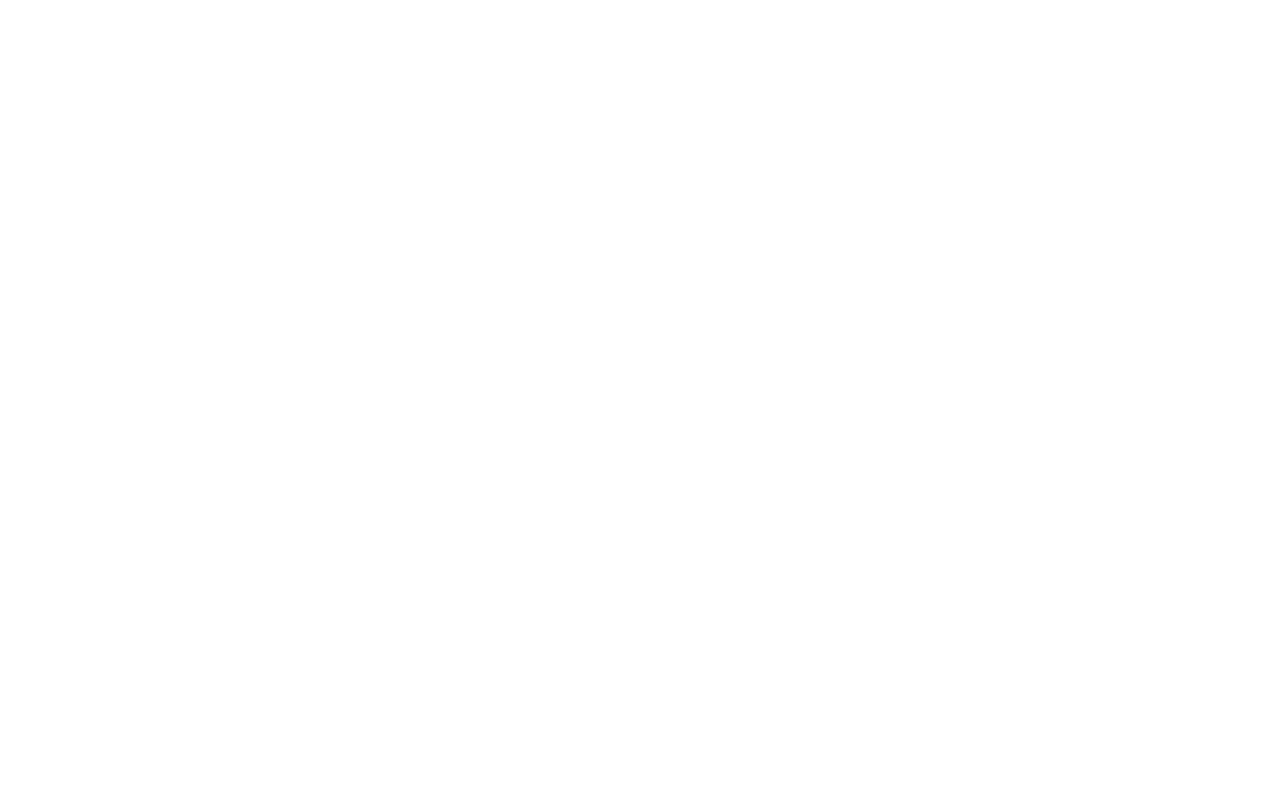
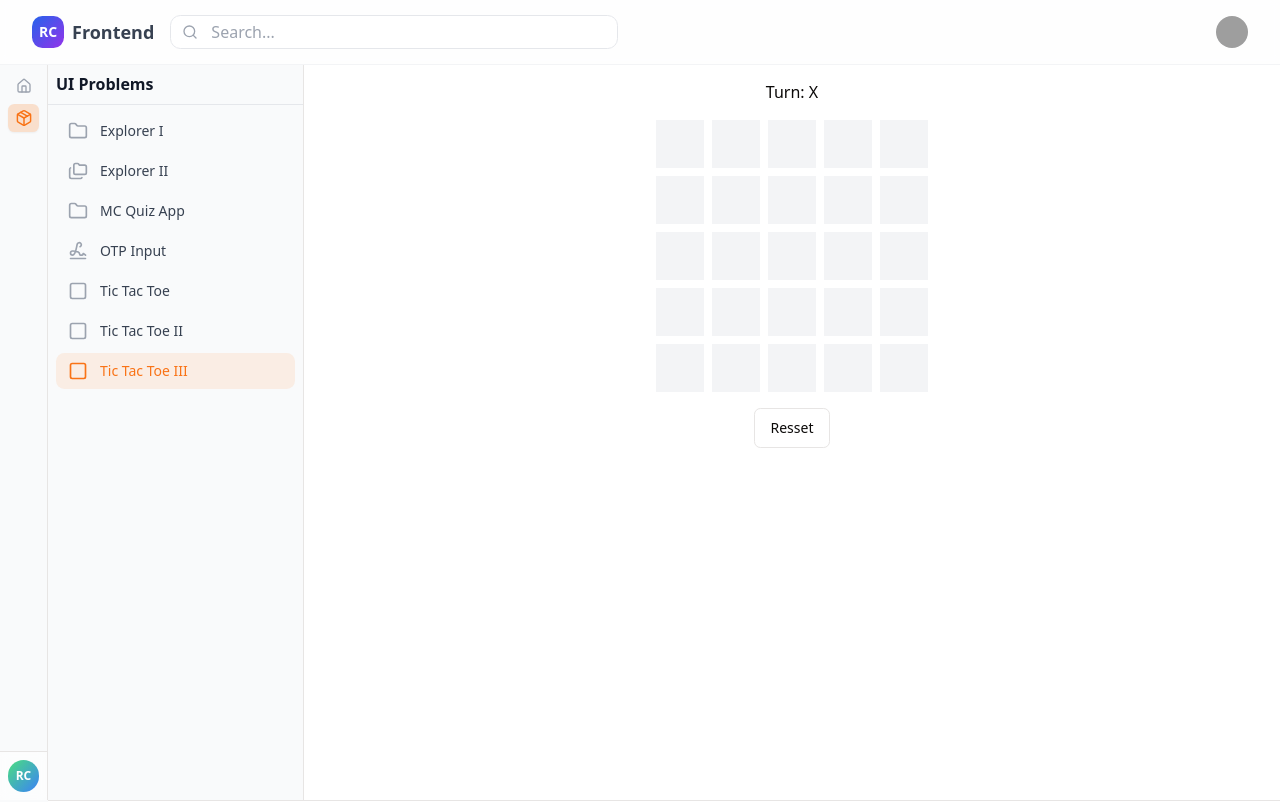
Before and after one commit to sachinrk04/UI-Problems-New, a React (Vite) app: page /ui-problems/tic-tac-toe-iii in a window 1280 px wide. Before the commit this address had no page. Shown: the top 802 px of the page. Built offline with nearby package versions, Linux system fonts and the light colour scheme; grey boxes are pictures that could not be loaded.

Commit message:
tic tac toe - III done

```diff
--- a/src/App.tsx
+++ b/src/App.tsx
@@ -9,6 +9,7 @@
 import { Toaster } from "./components/ui/sonner";
 import TicTacToe from "./pages/UIProblems/TicTacToe";
 import TicTacToeII from "./pages/UIProblems/TicTacToeII";
+import TicTacToeIII from "./pages/UIProblems/TicTacToeIII";
 
 function App() {
   return (
@@ -23,6 +24,7 @@
             <Route path="otp-input" element={<OtpInput />} />
             <Route path="tic-tac-toe" element={<TicTacToe />} />
             <Route path="tic-tac-toe-ii" element={<TicTacToeII />} />
+            <Route path="tic-tac-toe-iii" element={<TicTacToeIII />} />
           </Route>
         </Route>
       </Routes>
--- a/src/pages/UIProblems/TicTacToeII.tsx
+++ b/src/pages/UIProblems/TicTacToeII.tsx
@@ -40,7 +40,7 @@
 
     // Col
     for (let i = 0; i < size; i++) {
-      if (board[colIndex][i] !== player) colWinner = false;
+      if (board[i][colIndex] !== player) colWinner = false;
     }
 
     // Main diagonal
--- /dev/null
+++ b/src/pages/UIProblems/TicTacToeIII.tsx
@@ -0,0 +1,109 @@
+import { useState } from "react";
+import { Button } from "@/components/ui/button";
+
+const createBoard = (n: number) =>
+  Array.from({ length: n }, () => Array(n).fill(null));
+
+const TicTacToeIII = ({ N = 5, M = 4 }) => {
+  const [board, setBoard] = useState(() => createBoard(N));
+  const [currentPlayer, setCurrentPlayer] = useState("X");
+  const [winner, setWinner] = useState<any>(null);
+  const [moves, setMoves] = useState(0);
+
+  const directions = [
+    [0, 1], // →
+    [1, 0], // ↓
+    [1, 1], // ↘
+    [1, -1], // ↙
+  ];
+
+  const isValid = (row: number, col: number) =>
+    row >= 0 && col >= 0 && row < N && col < N;
+
+  const checkWinner = (rowIndex: number, colIndex: number, player: string) => {
+    for (const [dirRow, dirCol] of directions) {
+      let count = 1;
+
+      for (let i = 1; i < M; i++) {
+        const row = rowIndex + dirRow * i;
+        const col = colIndex + dirCol * i;
+        if (!isValid(row, col) || board[row][col] !== player) break;
+        count++;
+      }
+
+      for (let i = 1; i < M; i++) {
+        const row = rowIndex - dirRow * i;
+        const col = colIndex - dirCol * i;
+        if (!isValid(row, col) || board[row][col] !== player) break;
+        count++;
+      }
+
+      if (count >= M) return true;
+    }
+
+    return false;
+  };
+
+  const handleOnClick = (rowIndex: number, colIndex: number) => {
+    if (board[rowIndex][colIndex] || winner) return;
+
+    const newBoard = board.map((row) => [...row]);
+    newBoard[rowIndex][colIndex] = currentPlayer;
+    setBoard(newBoard);
+    setMoves((prevMoves) => prevMoves + 1);
+
+    if (checkWinner(rowIndex, colIndex, currentPlayer)) {
+      setWinner(currentPlayer);
+    } else {
+      setCurrentPlayer((prevPlayer) => (prevPlayer === "X" ? "O" : "X"));
+    }
+  };
+
+  const resetGame = () => {
+    setBoard(createBoard(N));
+    setCurrentPlayer("X");
+    setWinner(null);
+    setMoves(0);
+  };
+
+  const status = winner
+    ? `Winner: ${winner}`
+    : moves === N * N
+    ? "Game Draw"
+    : `Turn: ${currentPlayer}`;
+
+  return (
+    <div className="p-4">
+      <div className="flex flex-col items-center gap-4">
+        <div>{status}</div>
+        <div
+          className="grid gap-2"
+          style={{ gridTemplateColumns: `repeat(${N}, 3rem)` }}
+        >
+          {board.map((row, rowIndex) =>
+            row.map((cell, colIndex) => (
+              <div
+                key={`${rowIndex - colIndex}`}
+                className="w-12 h-12 text-lg font-semibold flex items-center justify-center bg-gray-100"
+                onClick={() => handleOnClick(rowIndex, colIndex)}
+              >
+                {cell}
+              </div>
+            ))
+          )}
+        </div>
+        <div>
+          <Button
+            variant={"outline"}
+            className="rounded-sm"
+            onClick={() => resetGame()}
+          >
+            Resset
+          </Button>
+        </div>
+      </div>
+    </div>
+  );
+};
+
+export default TicTacToeIII;
--- a/src/routes/uiProblemRoutes.tsx
+++ b/src/routes/uiProblemRoutes.tsx
@@ -37,4 +37,10 @@
     icon: Square,
     description: "",
   },
+  {
+    name: "Tic Tac Toe III",
+    href: "/ui-problems/tic-tac-toe-iii",
+    icon: Square,
+    description: "",
+  },
 ];
```
